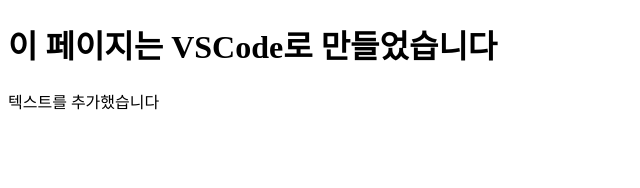
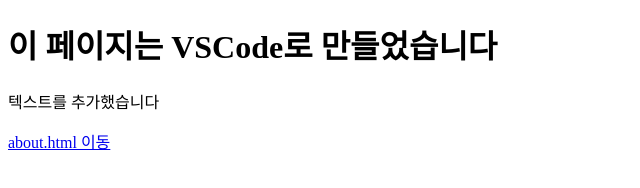
Before and after one commit to chloesso/two_rep, a plain HTML site: page index.html in a window 1280 px wide. Shown: the whole page, without its empty margins (0-640 px from the left). Drawn offline with Linux system fonts and the light colour scheme.

Commit message:
a tag modify

```diff
--- a/index.html
+++ b/index.html
@@ -8,5 +8,6 @@
 <body>
     <h1>이 페이지는 VSCode로 만들었습니다</h1>
     <p>텍스트를 추가했습니다</p>
+    <a href="about.html">about.html 이동</a>
 </body>
 </html>
```
